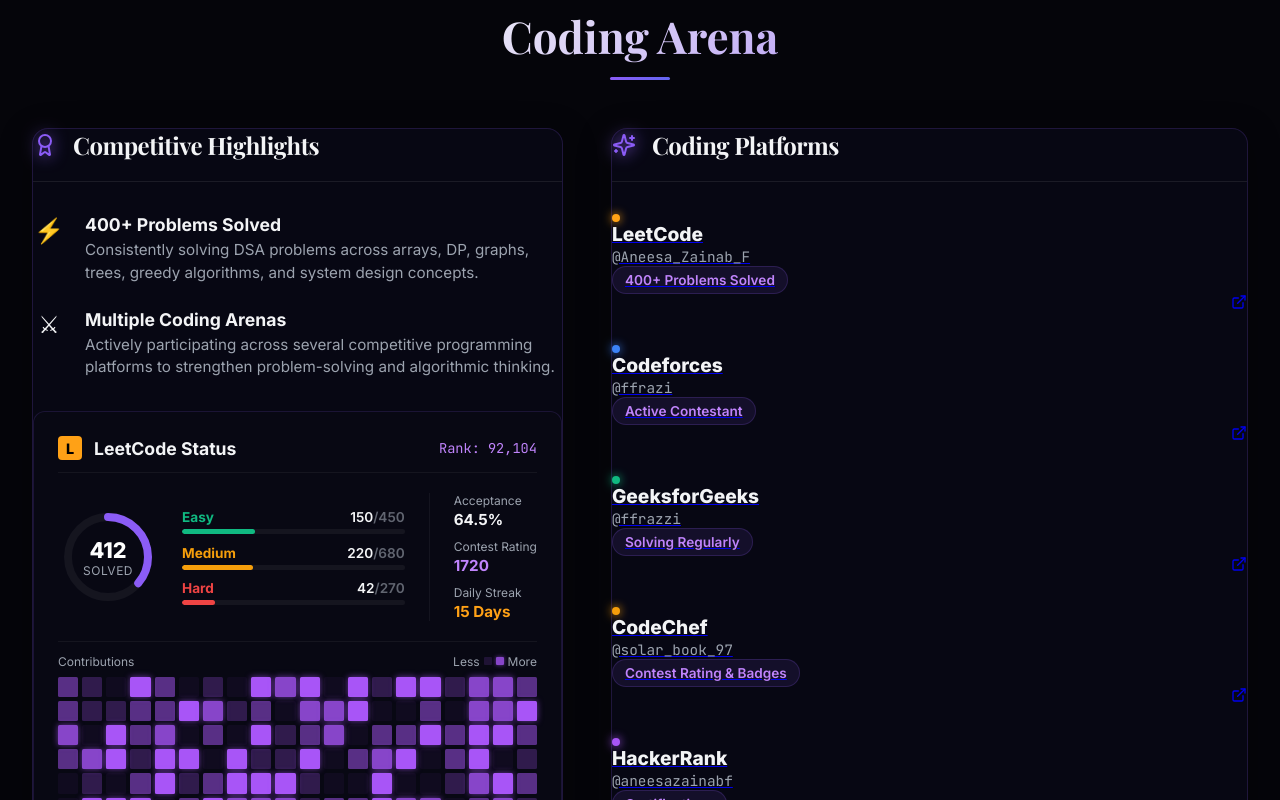
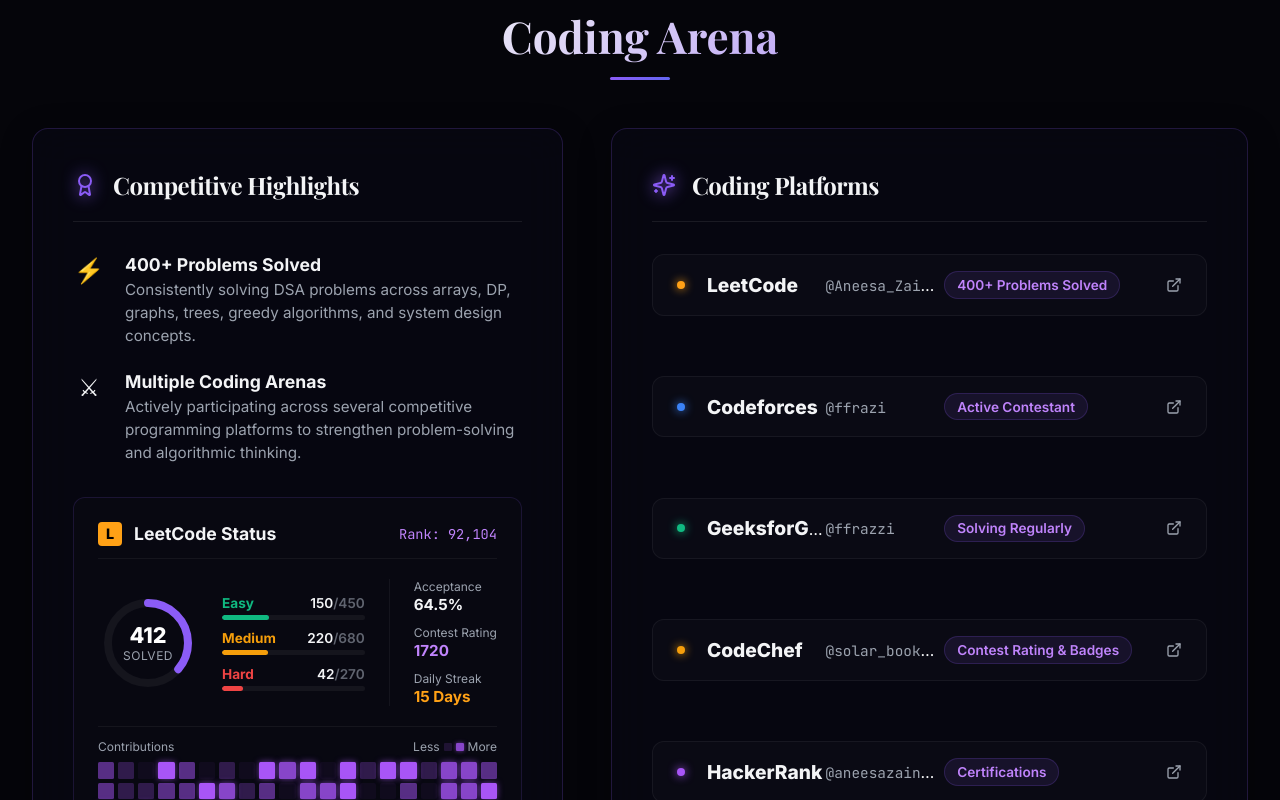
Before and after one commit to ffrazi/portfolio, a Next.js app in the folder portfolio-app/: page / in a window 1280 px wide. Shown: the part 4720-5520 px from the top of the page. Built offline with nearby package versions, Linux system fonts and the light colour scheme; no server answers; sample sign-in values are in the browser's storage; a web font is replaced by a local one.

Commit message:
fix: resolve styled-jsx matching failure in Arena platform list by replacing motion.a with native a tag

```diff
--- a/portfolio-app/src/components/sections/Arena.tsx
+++ b/portfolio-app/src/components/sections/Arena.tsx
@@ -55,7 +55,6 @@
     const cells = [];
     const intensities = [0.1, 0.25, 0.5, 0.8, 1];
     for (let i = 0; i < 7 * 20; i++) {
-      // Create a pseudo-random distribution biased toward low-medium levels
       const rand = Math.random();
       let opacity = 0.05;
       if (rand > 0.8) opacity = intensities[4];
@@ -119,12 +118,13 @@
 
         <div className="arena-split-grid">
           {/* LEFT PANEL: Competitive Highlights & LeetCode Stats */}
+          <div className="arena-panel glass left-panel">
             <motion.div
-            className="arena-panel glass left-panel"
-            initial={{ opacity: 0, x: -50 }}
+              initial={{ opacity: 0, x: -30 }}
               whileInView={{ opacity: 1, x: 0 }}
               viewport={{ once: true, margin: "-80px" }}
               transition={{ duration: 0.7 }}
+              style={{ height: '100%', display: 'flex', flexDirection: 'column' }}
             >
               <div className="panel-header">
                 <Award className="header-icon" />
@@ -226,14 +226,16 @@
                 </div>
               </div>
             </motion.div>
+          </div>
 
           {/* RIGHT PANEL: Coding Platforms */}
+          <div className="arena-panel glass right-panel">
             <motion.div
-            className="arena-panel glass right-panel"
-            initial={{ opacity: 0, x: 50 }}
+              initial={{ opacity: 0, x: 30 }}
               whileInView={{ opacity: 1, x: 0 }}
               viewport={{ once: true, margin: "-80px" }}
               transition={{ duration: 0.7 }}
+              style={{ height: '100%', display: 'flex', flexDirection: 'column' }}
             >
               <div className="panel-header">
                 <Sparkles className="header-icon" />
@@ -242,19 +244,12 @@
 
               <div className="platforms-list">
                 {platforms.map((plat, idx) => (
-                <motion.a
+                  <a
                     href={plat.url}
                     target="_blank"
                     rel="noopener noreferrer"
                     key={idx}
                     className="platform-row-item"
-                  whileHover={{
-                    scale: 1.02,
-                    borderColor: 'rgba(168, 85, 247, 0.4)',
-                    background: 'rgba(139, 92, 246, 0.05)',
-                    boxShadow: '0 0 20px rgba(139, 92, 246, 0.15)'
-                  }}
-                  transition={{ type: "spring", stiffness: 400, damping: 25 }}
                   >
                     {/* Column 1: Colored Dot */}
                     <div className="col-dot">
@@ -280,10 +275,11 @@
                     <div className="col-arrow">
                       <ExternalLink size={16} className="link-arrow" />
                     </div>
-                </motion.a>
+                  </a>
                 ))}
               </div>
             </motion.div>
+          </div>
         </div>
       </div>
 
@@ -317,7 +313,7 @@
           display: grid;
           grid-template-columns: 1fr 1.2fr;
           gap: 3rem;
-          align-items: stretch; /* Forces equal height */
+          align-items: stretch;
         }
 
         .arena-panel {
@@ -468,7 +464,7 @@
           stroke: var(--accent-purple);
           stroke-width: 8;
           stroke-dasharray: 251.2;
-          stroke-dashoffset: 160; /* Approx 412/1200 solved visual representation */
+          stroke-dashoffset: 160;
           stroke-linecap: round;
           transform: rotate(-90deg);
           transform-origin: 50px 50px;
@@ -650,6 +646,13 @@
           overflow: hidden;
         }
 
+        .platform-row-item:hover {
+          transform: scale(1.02);
+          border-color: rgba(168, 85, 247, 0.4);
+          background: rgba(139, 92, 246, 0.05);
+          box-shadow: 0 0 20px rgba(139, 92, 246, 0.15);
+        }
+
         .col-dot {
           display: flex;
           align-items: center;
@@ -752,7 +755,7 @@
             gap: 0.5rem;
           }
           .col-badge {
-            display: none; /* Hide badges on small screen rows to prevent squishing */
+            display: none;
           }
           .platform-name {
             font-size: 1.05rem;
```
Lines whose indentation alone changed are shown as unchanged.
